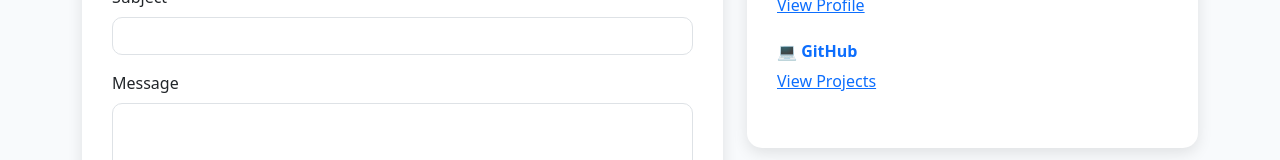
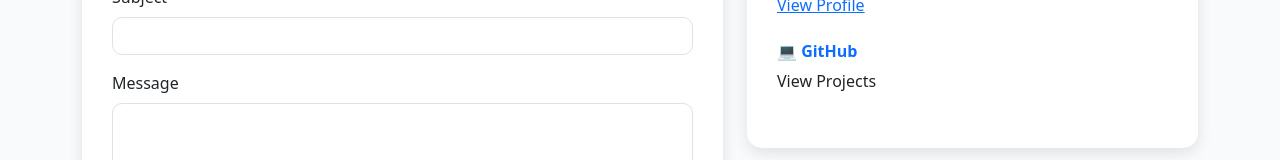
Before and after one commit to ShivamVishw/portfolio-frontend, an Angular app: page /contact in a window 1280 px wide. Shown: the part 556-716 px from the top of the page. Built offline with nearby package versions, Linux system fonts and the light colour scheme.

Commit message:
Fix view projects

```diff
--- a/src/app/pages/contact/contact.html
+++ b/src/app/pages/contact/contact.html
@@ -157,11 +157,12 @@
               <h6>💻 GitHub</h6>
               <p>
                 <a
-                 href="https://github.com/ShivamVishw"
+                 routerLink="/projects"
                  target="_blank"
                  rel="noopener noreferrer">
                  View Projects
                 </a>
+
               </p>
             </div>
 
```
